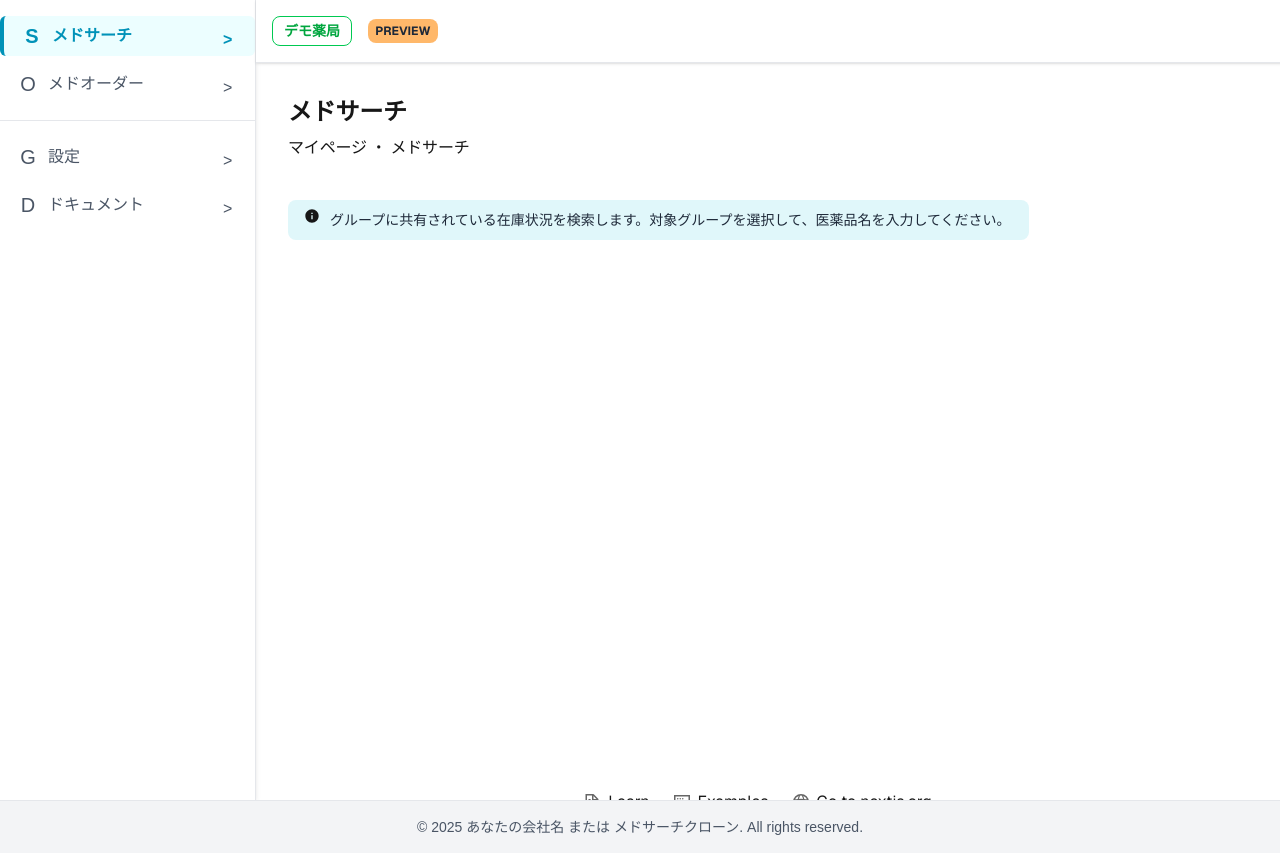
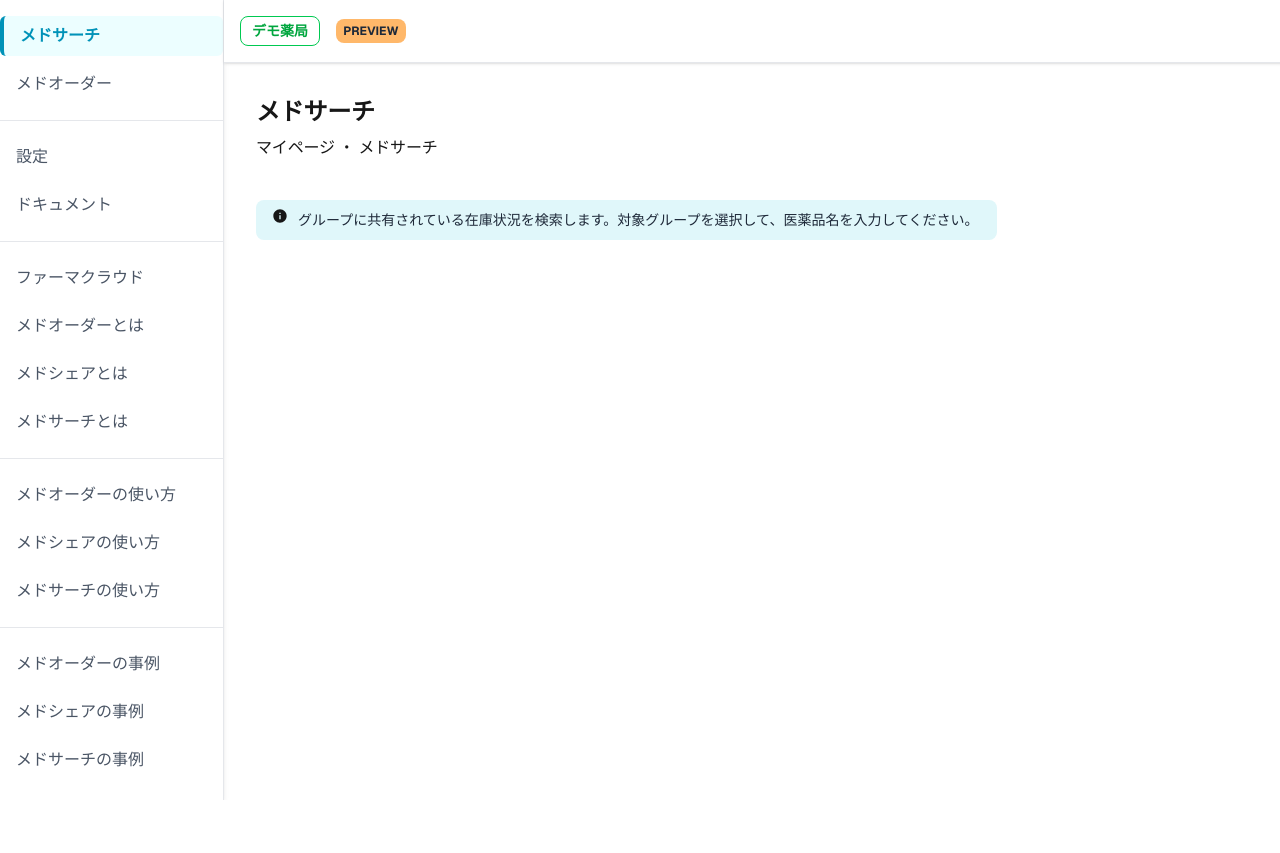
Before and after one commit to Ideguchi-Pharma/medsearch, a Next.js app: page / in a window 1280 px wide. After the commit the page ends 800 px from the top, so only its background shows below. Built offline with nearby package versions, Linux system fonts and the light colour scheme.

Commit message:
サイドメニューにメニュー追加とスクロール処理

```diff
--- a/src/app/layout.tsx
+++ b/src/app/layout.tsx
@@ -32,40 +32,72 @@ export default function RootLayout({
         <div className="flex flex-grow">
            {/* サイドメニュー */}
            <aside className="
-              w-16 sm:w-64 {/* サイドメニューの幅を調整。小さい画面では狭く */}
+              w-8 sm:w-56 {/* サイドメニューの幅を調整。小さい画面では狭く */}
               bg-white border-r border-gray-200 shadow-md
               flex flex-col justify-between
               pt-4 pb-4 {/* サイドメニュー自体の上下パディング */}
               flex-shrink-0 {/* サイドメニューが縮まないようにする */}
+              sticky top-o h-screen
+              overflow-y-auto
             ">
               <nav className="flex flex-col gap-2">
                 {/* 各メニュー項目 (アイコンなし、テキストのみ) */}
                 {/* メドサーチ (アクティブ状態の例) */}
                 <a href="#" className="flex flex-col items-center sm:flex-row sm:justify-start sm:px-4 sm:py-2 py-2 gap-2 text-cyan-600 font-bold bg-cyan-50 hover:bg-cyan-100 border-l-4 border-cyan-600 rounded-md">
-                  <div className="w-6 h-6 flex-shrink-0 flex items-center justify-center text-xl">S</div> {/* 仮の文字 */}
                   <span className="text-xs sm:text-base hidden sm:inline">メドサーチ</span>
-                  <span className="w-4 h-4 ml-auto hidden sm:block">&gt;</span>
                 </a>
                 {/* メドオーダー */}
                 <a href="#" className="flex flex-col items-center sm:flex-row sm:justify-start sm:px-4 sm:py-2 py-2 gap-2 text-gray-600 hover:bg-gray-100 rounded-md">
-                  <div className="w-6 h-6 flex-shrink-0 flex items-center justify-center text-xl">O</div> {/* 仮の文字 */}
-                  <span className="text-xs sm:text-base hidden sm:inline">メドオーダー</span>
-                  <span className="w-4 h-4 ml-auto hidden sm:block">&gt;</span>
+                <span className="text-xs sm:text-base hidden sm:inline">メドオーダー</span>
                 </a>
                 {/* 区切り線 */}
                 <hr className="my-2 border-gray-200 hidden sm:block" />
                 {/* 設定 */}
                 <a href="#" className="flex flex-col items-center sm:flex-row sm:justify-start sm:px-4 sm:py-2 py-2 gap-2 text-gray-600 hover:bg-gray-100 rounded-md">
-                  <div className="w-6 h-6 flex-shrink-0 flex items-center justify-center text-xl">G</div> {/* 仮の文字 */}
-                  <span className="text-xs sm:text-base hidden sm:inline">設定</span>
-                  <span className="w-4 h-4 ml-auto hidden sm:block">&gt;</span> {/* 右矢印の代わりに文字 */}
+                <span className="text-xs sm:text-base hidden sm:inline">設定</span>{/* 右矢印の代わりに文字 */}
                 </a>
                 {/* ドキュメント */}
                 <a href="#" className="flex flex-col items-center sm:flex-row sm:justify-start sm:px-4 sm:py-2 py-2 gap-2 text-gray-600 hover:bg-gray-100 rounded-md">
-                  <div className="w-6 h-6 flex-shrink-0 flex items-center justify-center text-xl">D</div> {/* 仮の文字 */}
-                  <span className="text-xs sm:text-base hidden sm:inline">ドキュメント</span>
-                  <span className="w-4 h-4 ml-auto hidden sm:block">&gt;</span> {/* 右矢印の代わりに文字 */}
+                <span className="text-xs sm:text-base hidden sm:inline">ドキュメント</span>
                 </a>
+                {/* 区切り線 */}
+                <hr className="my-2 border-gray-200 hidden sm:block" />
+                {/* 公式HP */}
+                <a href="#" className="flex flex-col items-center sm:flex-row sm:justify-start sm:px-4 sm:py-2 py-2 gap-2 text-gray-600 hover:bg-gray-100 rounded-md ">
+                <span className="text-xs sm:text-base hidden sm:inline">ファーマクラウド</span>
+                </a>
+                <a href="#" className="flex flex-col items-center sm:flex-row sm:justify-start sm:px-4 sm:py-2 py-2 gap-2 text-gray-600 hover:bg-gray-100 rounded-md ">
+                <span className="text-xs sm:text-base hidden sm:inline">メドオーダーとは</span>
+                </a>
+                <a href="#" className="flex flex-col items-center sm:flex-row sm:justify-start sm:px-4 sm:py-2 py-2 gap-2 text-gray-600 hover:bg-gray-100 rounded-md ">
+                <span className="text-xs sm:text-base hidden sm:inline">メドシェアとは</span>
+                </a>
+                <a href="#" className="flex flex-col items-center sm:flex-row sm:justify-start sm:px-4 sm:py-2 py-2 gap-2 text-gray-600 hover:bg-gray-100 rounded-md ">
+                <span className="text-xs sm:text-base hidden sm:inline">メドサーチとは</span>
+                </a>
+                {/* 区切り線 */}
+                <hr className="my-2 border-gray-200 hidden sm:block" />
+                <a href="#" className="flex flex-col items-center sm:flex-row sm:justify-start sm:px-4 sm:py-2 py-2 gap-2 text-gray-600 hover:bg-gray-100 rounded-md ">
+                <span className="text-xs sm:text-base hidden sm:inline">メドオーダーの使い方</span>
+                </a>
+                <a href="#" className="flex flex-col items-center sm:flex-row sm:justify-start sm:px-4 sm:py-2 py-2 gap-2 text-gray-600 hover:bg-gray-100 rounded-md ">
+                <span className="text-xs sm:text-base hidden sm:inline">メドシェアの使い方</span>
+                </a>
+                <a href="#" className="flex flex-col items-center sm:flex-row sm:justify-start sm:px-4 sm:py-2 py-2 gap-2 text-gray-600 hover:bg-gray-100 rounded-md ">
+                <span className="text-xs sm:text-base hidden sm:inline">メドサーチの使い方</span>
+                </a>
+                {/* 区切り線 */}
+                <hr className="my-2 border-gray-200 hidden sm:block" />
+                <a href="#" className="flex flex-col items-center sm:flex-row sm:justify-start sm:px-4 sm:py-2 py-2 gap-2 text-gray-600 hover:bg-gray-100 rounded-md ">
+                <span className="text-xs sm:text-base hidden sm:inline">メドオーダーの事例</span>
+                </a>
+                <a href="#" className="flex flex-col items-center sm:flex-row sm:justify-start sm:px-4 sm:py-2 py-2 gap-2 text-gray-600 hover:bg-gray-100 rounded-md ">
+                <span className="text-xs sm:text-base hidden sm:inline">メドシェアの事例</span>
+                </a>
+                <a href="#" className="flex flex-col items-center sm:flex-row sm:justify-start sm:px-4 sm:py-2 py-2 gap-2 text-gray-600 hover:bg-gray-100 rounded-md ">
+                <span className="text-xs sm:text-base hidden sm:inline">メドサーチの事例</span>
+                </a>
+
               </nav>
             </aside>
             {/* 各ページのコンテンツがレンダリングされる部分 */}
@@ -73,11 +105,6 @@ export default function RootLayout({
               {children}
             </div>
           </div> {/* メインコンテンツエリア全体 終わり */}
-
-          {/* フッター */}
-          <footer className="w-full bg-gray-100 p-4 text-center text-gray-600 text-sm border-t border-gray-200">
-            <p>&copy; {new Date().getFullYear()} あなたの会社名 または メドサーチクローン. All rights reserved.</p>
-          </footer>
         </div>
       </body>
     </html>
--- a/src/app/page.tsx
+++ b/src/app/page.tsx
@@ -60,7 +60,7 @@ export default function Home() {
             width={16}
             height={16}
           />
-          Learn
+          まだ作成中
         </a>
         <a
           className="flex items-center gap-2 hover:underline hover:underline-offset-4"
@@ -75,10 +75,10 @@ export default function Home() {
             width={16}
             height={16}
           />
-          Examples
+          まだ作成中
         </a>
         <a
-          className="flex items-center gap-2 hover:underline hover:underline-offset-4"
+          className="flex items-center gap-2 py-16 hover:underline hover:underline-offset-4"
           href="https://nextjs.org?utm_source=create-next-app&utm_medium=appdir-template-tw&utm_campaign=create-next-app"
           target="_blank"
           rel="noopener noreferrer"
@@ -90,7 +90,7 @@ export default function Home() {
             width={16}
             height={16}
           />
-          Go to nextjs.org →
+         まだ作成中
         </a>
       </footer>
     </div>
```
